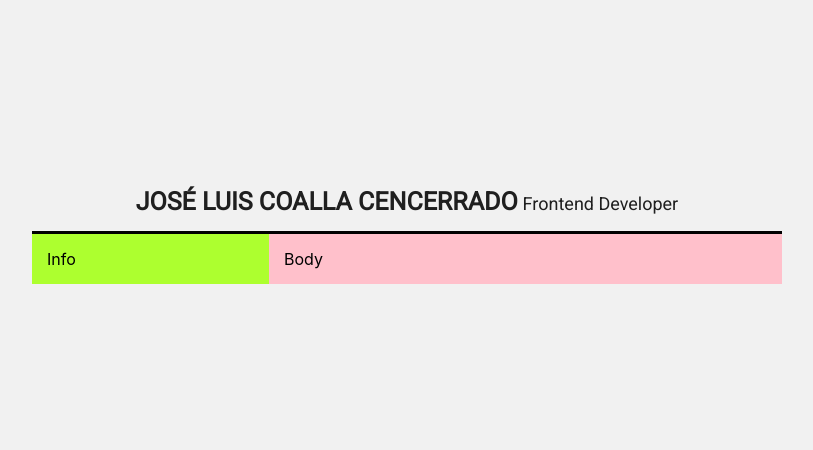
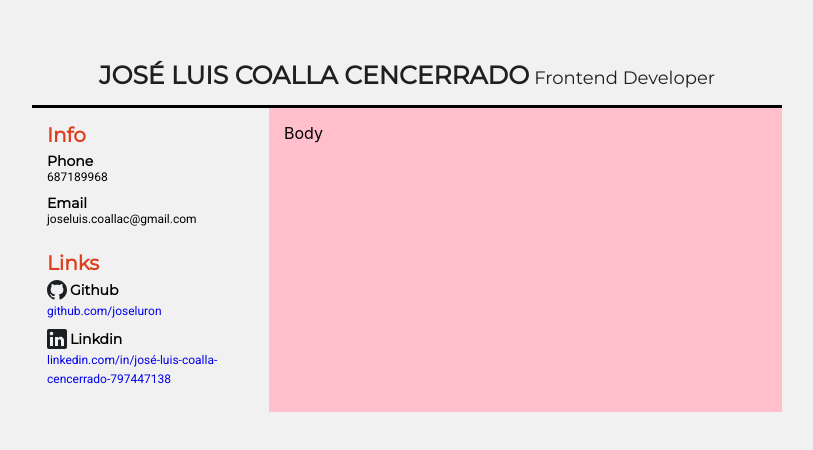
Before and after one commit to joseluron/my-resume, a React (Create React App) app: page / in a window 1280 px wide. Shown: the part 172-622 px from the top of the page, without its empty margins (233-1046 px from the left). Built offline with nearby package versions, Linux system fonts and the light colour scheme.

Commit message:
Added "Info" and "Links" sections

```diff
--- a/src/components/Header/Header.scss
+++ b/src/components/Header/Header.scss
@@ -6,7 +6,7 @@
     .header-wrapper {
         padding: 15px;
         color: #1F1F1F;
-        font-family: 'Roboto';
+        font-family: 'Montserrat';
         text-align: center;
 
         .header-name {
--- a/src/components/LeftSideColumn/LeftSideColumn.js
+++ b/src/components/LeftSideColumn/LeftSideColumn.js
@@ -1,13 +1,65 @@
 import React from 'react';
+
+import githubIcon from '../../assets/img/githubIcon.svg';
+import linkdinIcon from '../../assets/img/linkdinIcon.svg';
 
 import './LeftSideColumn.scss';
 
 function LeftSideColumn() {
+    const infoData = [
+        {
+            category: "Phone",
+            information: 687189968
+        },
+        {
+            category: "Email",
+            information: "joseluis.coallac@gmail.com"
+        }
+    ];
+    const linksData = [
+        {
+            icon: githubIcon,
+            alt: "github",
+            domain: "Github",
+            link: "github.com/joseluron",
+            href: "https://github.com/joseluron"
+        },
+        {
+            icon: linkdinIcon,
+            alt: "linkdin",
+            domain: "Linkdin",
+            link: "linkedin.com/in/josé-luis-coalla-cencerrado-797447138",
+            href: "https://www.linkedin.com/in/jos%C3%A9-luis-coalla-cencerrado-797447138/"
+        }
+    ];
+
     return (
         <div className="left-side-column-container">
             <div className="left-side-column-wrapper">
                 <div className="info-wrapper">
-                    <span>Info</span>
+                    <span className="header">Info</span>
+                    {infoData.map(infoBlock => {
+                        return (
+                            <div className="category-block">
+                                <span className="category">{infoBlock.category}</span>
+                                <span className="information">{infoBlock.information}</span>
+                            </div>
+                        );
+                    })}
+                </div>
+                <div className="links-wrapper">
+                    <span className="header">Links</span>
+                    {linksData.map(linkBlock => {
+                        return (
+                            <div className="link-block">
+                                <div className="icon-wrapper">
+                                    <img src={linkBlock.icon} className="icon" alt={linkBlock.alt} />
+                                    <span className="domain">{linkBlock.domain}</span>
+                                </div>
+                                <a className="link" href={linkBlock.href} target="_blank">{linkBlock.link}</a>
+                            </div>
+                        );
+                    })}
                 </div>
             </div>
         </div>
--- a/src/components/LeftSideColumn/LeftSideColumn.scss
+++ b/src/components/LeftSideColumn/LeftSideColumn.scss
@@ -1,15 +1,81 @@
 .left-side-column-container {
     padding: 15px;
     width: 30%;
-    background: greenyellow;
 
     .left-side-column-wrapper {
+        font-family: 'Montserrat';
 
         .info-wrapper {
+            display: block;
+            width: 100%;
+            padding-bottom: 15px;
 
-            span {
+            .header {
                 display: block;
+                width: 100%;
+                color: #DB3F1E;
+                font-size: 20px;
+                font-weight: bold;
+                padding-bottom: 5px;
+            }
+            .category-block {
+                display: block;
+                padding-bottom: 10px;
+
+                .category {
+                    display: block;
+                    width: 100%;
+                    font-size: 14px;
+                    font-weight: bold;
+                }
+                .information {
+                    font-family: 'Roboto';
+                    display: block;
+                    width: 100%;
+                    font-size: 12px;
+                    font-weight: 300;
+                }
             }
         }
+        .links-wrapper {
+            display: block;
+            width: 100%;
+
+            .header {
+                display: block;
+                width: 100%;
+                color: #DB3F1E;
+                font-size: 20px;
+                font-weight: bold;
+                padding-bottom: 5px;
+            }
+            .link-block {
+                display: block;
+                width: 100%;
+                padding-bottom: 10px;
+
+                .icon-wrapper {
+                    display: flex;
+                    justify-content: flex-start;
+                    align-items: center;
+                    font-size: 14px;
+                    font-weight: bold;
+
+                    .icon {
+                        height: 20px;
+                    }
+                    .domain {
+                        padding-left: 3px;
+                    }
+                }
+                .link {
+                    font-family: 'Roboto';
+                    font-size: 12px;
+                    font-weight: 300;
+                    text-decoration: none;
+                }
+            }
+        }
+
     }
 }
--- a/src/fonts.scss
+++ b/src/fonts.scss
@@ -1 +1,2 @@
 @import url('https://fonts.googleapis.com/css?family=Roboto&display=swap');
+@import url('https://fonts.googleapis.com/css?family=Montserrat&display=swap');
```
Also changed, not shown: src/assets/img/githubIcon.svg (added), src/assets/img/linkdinIcon.svg (added).
